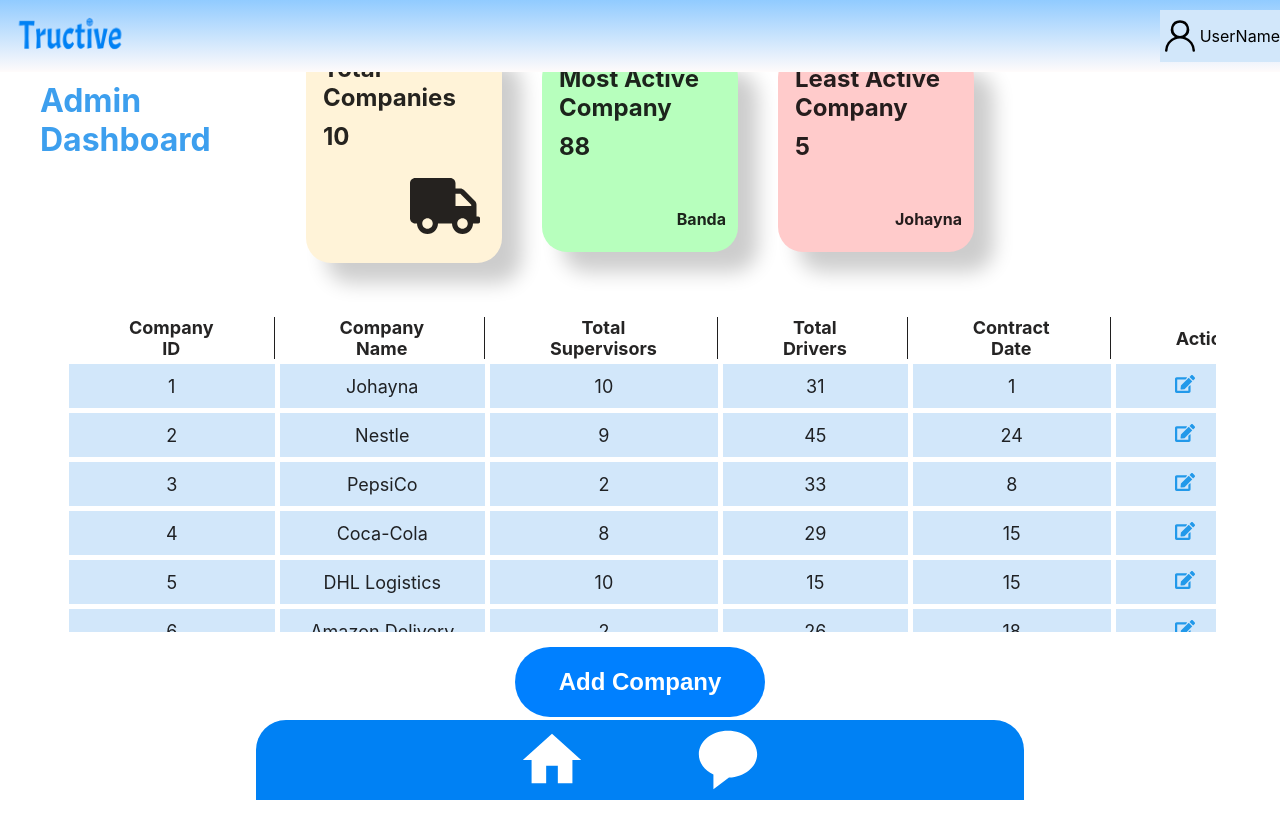
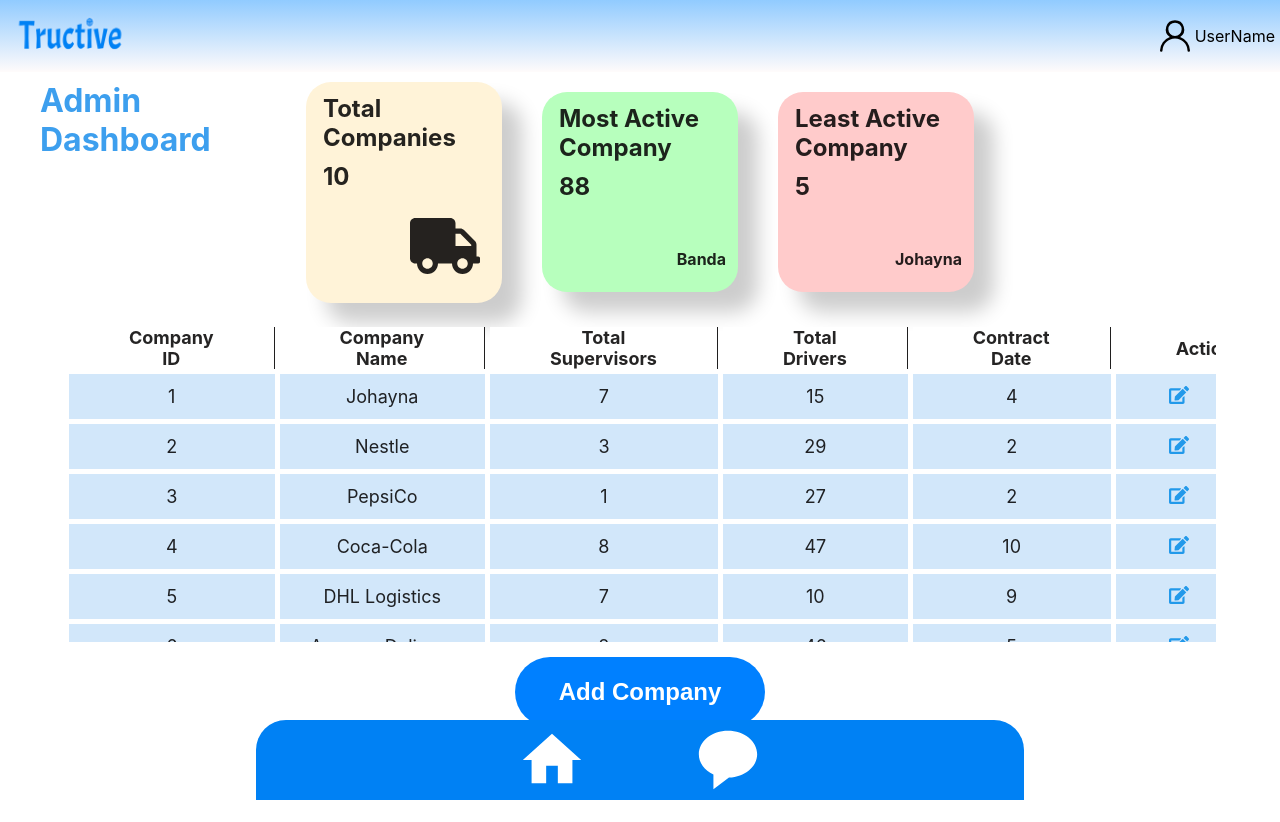
Before and after one commit to m7modfayez/tructive, a React (Vite) app: page /admin-dashboard in a window 1280 px wide. Built offline with nearby package versions, Linux system fonts and the light colour scheme.

Commit message:
creating editing company window with some style changes

```diff
--- a/src/App.css
+++ b/src/App.css
@@ -49,12 +49,13 @@
   height: 80px;
   height: 9vh;
   /* width: 100%; */
-  width: 100vw;
+  width: 99.vw;
   /* background-color: rgb(149, 151, 255); */
   background: linear-gradient(to bottom, #2f9eff, #fffbfb);
   background: linear-gradient(to bottom, #91cbff, #fffbfb);
 
   top: 0;
+  margin-bottom: 40px;
   display: flex;
   align-items: center;
   position:sticky;
@@ -71,12 +72,13 @@
 
 .user {
   margin-left: auto;
+  margin-right: 5px;
   display: flex;
   flex-direction:row;
   /* width: 10%; */
   /* max-width: 15vw; */
   /* padding-left: 20px; */
-  background-color: #D2E7FA;
+  /* background-color: #D2E7FA; */
   align-items: center;
   justify-content: center;
 }
@@ -150,7 +152,7 @@
   max-height: 30vh;
   align-items: center;
   justify-content: center;
-  margin: 0 auto;
+  margin: 0% auto 0;
   font-size: 1rem;
 }
 
@@ -195,13 +197,17 @@
 }
 
 .table-div{
-  margin: 80px auto 0;
+  margin: 50px auto 0;
   /* background-color: #0081F4; */
   width:fit-content;
   /* width: 80%; */
   max-width: 90%;
   overflow: hidden;
   justify-content: center;
+ }
+ .table-div button {
+  background-color: transparent;
+  border: none;
  }
 
 .driver-table {
--- a/src/App.tsx
+++ b/src/App.tsx
@@ -6,7 +6,8 @@
 import LoginPage from './assets/components/login/Login';
 import Dashboard from './assets/components/Dashboard';
 import AdminDashboard from './assets/components/admin-dashboard/AdminDashboard';
-import BaseActionsWindow from './assets/components/base-components/BaseActionsWindow';
+import AddingCompanyWindow from './assets/components/admin-dashboard/Admin-Actions/AddingCompanyWindow';
+import EditCompanyWindow from './assets/components/admin-dashboard/Admin-Actions/EditCompany';
 
 function App() {
 
@@ -35,7 +36,8 @@
 
         {/* Admin Dashboard with Nested Route */}
         <Route path="/admin-dashboard" element={<AdminDashboard />}>
-          <Route path="add-company" element={<BaseActionsWindow />} />
+          <Route path="add-company" element={<AddingCompanyWindow />} />
+          <Route path= "edit-company/:id" element={<EditCompanyWindow />} />
         </Route>
 
         {/* Supervisor Dashboard with Nested Route */}
--- a/src/assets/components/admin-dashboard/AdminDashBody.tsx
+++ b/src/assets/components/admin-dashboard/AdminDashBody.tsx
@@ -3,6 +3,7 @@
 // import ComapnyName from "../base-components/CompanyName";
 import CompaniesInfo from "./CompaniesInfo";
 import Table from "../base-components/Table";
+import CompaniesData from "./CompaniesData";
 import BaseButton from "../base-components/BaseButton";
 import { useNavigate } from "react-router-dom";
 import { Outlet } from "react-router-dom";
@@ -13,179 +14,300 @@
 const editIcon = <FaEdit size={20} style={{ cursor: "pointer", color: "#008ae6d6", margin: "0 15px" }}  />
 const deleteIcon = <RiDeleteBin6Fill size={20} style={{ cursor: "pointer", color: "#ff0505d6", margin: "0 15px" }} />
 
+// const navigateEditCompany = useNavigate();
+
+const handleEdit = (id: number) => {
+  console.log("Edit company ID:", id);
+  // navigateEditCompany("edit-company");
+};
+
+const handleDelete = (id: number) => {
+  console.log("Delete company ID:", id);
+};
 
 
-const companiesData = [
+// const companiesData = [
+//         {
+//           "Company ID": 1,
+//           "Company Name": "Johayna",
+//           "Total Supervisors": Math.floor(Math.random() * 10) + 1,
+//           "Total Drivers": Math.floor(Math.random() * 50) + 5,
+//           "Contract Date": Math.floor(Math.random() * 30) + 1,
+//           "Actions": (
+//             <>
+//               {editIcon}
+//               {deleteIcon}
+//             </>
+//           ),
+//         },
+//         {
+//           "Company ID": 2,
+//           "Company Name": "Nestle",
+//           "Total Supervisors": Math.floor(Math.random() * 10) + 1,
+//           "Total Drivers": Math.floor(Math.random() * 50) + 5,
+//           "Contract Date": Math.floor(Math.random() * 30) + 1,
+//           "Actions": (
+//             <>
+//               {editIcon}
+//               {deleteIcon}
+//             </>
+//           ),
+//         },
+//         {
+//           "Company ID": 3,
+//           "Company Name": "PepsiCo",
+//           "Total Supervisors": Math.floor(Math.random() * 10) + 1,
+//           "Total Drivers": Math.floor(Math.random() * 50) + 5,
+//           "Contract Date": Math.floor(Math.random() * 30) + 1,
+//           "Actions": (
+//             <>
+//               {editIcon}
+//               {deleteIcon}
+//             </>
+//           ),
+//         },
+//         {
+//           "Company ID": 4,
+//           "Company Name": "Coca-Cola",
+//           "Total Supervisors": Math.floor(Math.random() * 10) + 1,
+//           "Total Drivers": Math.floor(Math.random() * 50) + 5,
+//           "Contract Date": Math.floor(Math.random() * 30) + 1,
+//           "Actions": (
+//             <>
+//               {editIcon}
+//               {deleteIcon}
+//             </>
+//           ),
+//         },
+//         {
+//           "Company ID": 5,
+//           "Company Name": "DHL Logistics",
+//           "Total Supervisors": Math.floor(Math.random() * 10) + 1,
+//           "Total Drivers": Math.floor(Math.random() * 50) + 5,
+//           "Contract Date": Math.floor(Math.random() * 30) + 1,
+//           "Actions": (
+//             <>
+//               {editIcon}
+//               {deleteIcon}
+//             </>
+//           ),
+//         },
+//         {
+//           "Company ID": 6,
+//           "Company Name": "Amazon Delivery",
+//           "Total Supervisors": Math.floor(Math.random() * 10) + 1,
+//           "Total Drivers": Math.floor(Math.random() * 50) + 5,
+//           "Contract Date": Math.floor(Math.random() * 30) + 1,
+//           "Actions": (
+//             <>
+//               {editIcon}
+//               {deleteIcon}
+//             </>
+//           ),
+//         },
+//         {
+//           "Company ID": 7,
+//           "Company Name": "Aramex",
+//           "Total Supervisors": Math.floor(Math.random() * 10) + 1,
+//           "Total Drivers": Math.floor(Math.random() * 50) + 5,
+//           "Contract Date": Math.floor(Math.random() * 30) + 1,
+//           "Actions": (
+//             <>
+//               {editIcon}
+//               {deleteIcon}
+//             </>
+//           ),
+//         },
+//         {
+//           "Company ID": 8,
+//           "Company Name": "FedEx",
+//           "Total Supervisors": Math.floor(Math.random() * 10) + 1,
+//           "Total Drivers": Math.floor(Math.random() * 50) + 5,
+//           "Contract Date": Math.floor(Math.random() * 30) + 1,
+//           "Actions": (
+//             <>
+//               {editIcon}
+//               {deleteIcon}
+//             </>
+//           ),
+//         },
+//         {
+//           "Company ID": 9,
+//           "Company Name": "Nestle",
+//           "Total Supervisors": Math.floor(Math.random() * 10) + 1,
+//           "Total Drivers": Math.floor(Math.random() * 50) + 5,
+//           "Contract Date": Math.floor(Math.random() * 30) + 1,
+//           "Actions": (
+//             <>
+//               {editIcon}
+//               {deleteIcon}
+//             </>
+//           ),
+//         },
+//         {
+//           "Company ID": 10,
+//           "Company Name": "Amazon Delivery",
+//           "Total Supervisors": Math.floor(Math.random() * 10) + 1,
+//           "Total Drivers": Math.floor(Math.random() * 50) + 5,
+//           "Contract Date": Math.floor(Math.random() * 30) + 1,
+//           "Actions": (
+//             <>
+//               {editIcon}
+//               {deleteIcon}
+//             </>
+//           ),
+//         },
+//         {
+//           "Company ID": 11,
+//           "Company Name": "Nestle",
+//           "Total Supervisors": Math.floor(Math.random() * 10) + 1,
+//           "Total Drivers": Math.floor(Math.random() * 50) + 5,
+//           "Contract Date": Math.floor(Math.random() * 30) + 1,
+//           "Actions": (
+//             <>
+//               {editIcon}
+//               {deleteIcon}
+//             </>
+//           ),
+//         },
+//         {
+//           "Company ID": 8,
+//           "Company Name": "FedEx",
+//           "Total Supervisors": Math.floor(Math.random() * 10) + 1,
+//           "Total Drivers": Math.floor(Math.random() * 50) + 5,
+//           "Contract Date": Math.floor(Math.random() * 30) + 1,
+//           "Actions": (
+//             <>
+//               {editIcon}
+//               {deleteIcon}
+//             </>
+//           ),
+//         },
+//         {
+//           "Company ID": 8,
+//           "Company Name": "Amazon Delivery",
+//           "Total Supervisors": Math.floor(Math.random() * 10) + 1,
+//           "Total Drivers": Math.floor(Math.random() * 50) + 5,
+//           "Contract Date": Math.floor(Math.random() * 30) + 1,
+//           "Actions": (
+//             <>
+//               {editIcon}
+//               {deleteIcon}
+//             </>
+//           ),
+//         },
+//       ];
+
+const companies = [
   {
-          "Company ID": 1,
-          "Company Name": "Johayna",
+    id: 1,
+    name: "Johayna",
+    totalSupervisors: 6,
+    totalDrivers: 32,
+    contractDate: "2023-05-12",
+  },
+  {
+    id: 2,
+    name: "Nestle",
+    totalSupervisors: 4,
+    totalDrivers: 27,
+    contractDate: "2022-09-03",
+  },
+  {
+    id: 3,
+    name: "PepsiCo",
+    totalSupervisors: 8,
+    totalDrivers: 41,
+    contractDate: "2024-01-18",
+  },
+  {
+    id: 4,
+    name: "Coca-Cola",
+    totalSupervisors: 5,
+    totalDrivers: 38,
+    contractDate: "2023-08-25",
+  },
+  {
+    id: 5,
+    name: "DHL Logistics",
+    totalSupervisors: 7,
+    totalDrivers: 49,
+    contractDate: "2022-12-10",
+  },
+  {
+    id: 6,
+    name: "Amazon Delivery",
+    totalSupervisors: 9,
+    totalDrivers: 44,
+    contractDate: "2023-10-05",
+  },
+  {
+    id: 7,
+    name: "Aramex",
+    totalSupervisors: 6,
+    totalDrivers: 36,
+    contractDate: "2024-02-14",
+  },
+  {
+    id: 8,
+    name: "FedEx",
+    totalSupervisors: 3,
+    totalDrivers: 28,
+    contractDate: "2022-11-07",
+  },
+  {
+    id: 9,
+    name: "Nestle",
+    totalSupervisors: 5,
+    totalDrivers: 33,
+    contractDate: "2023-04-22",
+  },
+  {
+    id: 10,
+    name: "Amazon Delivery",
+    totalSupervisors: 8,
+    totalDrivers: 47,
+    contractDate: "2024-03-29",
+  },
+  {
+    id: 11,
+    name: "Nestle",
+    totalSupervisors: 4,
+    totalDrivers: 30,
+    contractDate: "2023-06-15",
+  },
+  {
+    id: 12,
+    name: "FedEx",
+    totalSupervisors: 2,
+    totalDrivers: 22,
+    contractDate: "2022-08-19",
+  },
+  {
+    id: 13,
+    name: "Amazon Delivery",
+    totalSupervisors: 7,
+    totalDrivers: 35,
+    contractDate: "2023-07-08",
+  },
+];
+
+
+  const companiesData = companies.map((company) => ({
+  "Company ID": company.id,
+  "Company Name": company.name,
   "Total Supervisors": Math.floor(Math.random() * 10) + 1,
   "Total Drivers": Math.floor(Math.random() * 50) + 5,
   "Contract Date": Math.floor(Math.random() * 30) + 1,
   "Actions": (
     <>
-              {editIcon}
-              {deleteIcon}
+      <button onClick={() => handleEdit(company.id)}>{editIcon}</button>
+      <button onClick={() => handleDelete(company.id)}>{deleteIcon}</button>
     </>
   ),
-        },
-        {
-          "Company ID": 2,
-          "Company Name": "Nestle",
-          "Total Supervisors": Math.floor(Math.random() * 10) + 1,
-          "Total Drivers": Math.floor(Math.random() * 50) + 5,
-          "Contract Date": Math.floor(Math.random() * 30) + 1,
-          "Actions": (
-            <>
-              {editIcon}
-              {deleteIcon}
-            </>
-          ),
-        },
-        {
-          "Company ID": 3,
-          "Company Name": "PepsiCo",
-          "Total Supervisors": Math.floor(Math.random() * 10) + 1,
-          "Total Drivers": Math.floor(Math.random() * 50) + 5,
-          "Contract Date": Math.floor(Math.random() * 30) + 1,
-          "Actions": (
-            <>
-              {editIcon}
-              {deleteIcon}
-            </>
-          ),
-        },
-        {
-          "Company ID": 4,
-          "Company Name": "Coca-Cola",
-          "Total Supervisors": Math.floor(Math.random() * 10) + 1,
-          "Total Drivers": Math.floor(Math.random() * 50) + 5,
-          "Contract Date": Math.floor(Math.random() * 30) + 1,
-          "Actions": (
-            <>
-              {editIcon}
-              {deleteIcon}
-            </>
-          ),
-        },
-        {
-          "Company ID": 5,
-          "Company Name": "DHL Logistics",
-          "Total Supervisors": Math.floor(Math.random() * 10) + 1,
-          "Total Drivers": Math.floor(Math.random() * 50) + 5,
-          "Contract Date": Math.floor(Math.random() * 30) + 1,
-          "Actions": (
-            <>
-              {editIcon}
-              {deleteIcon}
-            </>
-          ),
-        },
-        {
-          "Company ID": 6,
-          "Company Name": "Amazon Delivery",
-          "Total Supervisors": Math.floor(Math.random() * 10) + 1,
-          "Total Drivers": Math.floor(Math.random() * 50) + 5,
-          "Contract Date": Math.floor(Math.random() * 30) + 1,
-          "Actions": (
-            <>
-              {editIcon}
-              {deleteIcon}
-            </>
-          ),
-        },
-        {
-          "Company ID": 7,
-          "Company Name": "Aramex",
-          "Total Supervisors": Math.floor(Math.random() * 10) + 1,
-          "Total Drivers": Math.floor(Math.random() * 50) + 5,
-          "Contract Date": Math.floor(Math.random() * 30) + 1,
-          "Actions": (
-            <>
-              {editIcon}
-              {deleteIcon}
-            </>
-          ),
-        },
-        {
-          "Company ID": 8,
-          "Company Name": "FedEx",
-          "Total Supervisors": Math.floor(Math.random() * 10) + 1,
-          "Total Drivers": Math.floor(Math.random() * 50) + 5,
-          "Contract Date": Math.floor(Math.random() * 30) + 1,
-          "Actions": (
-            <>
-              {editIcon}
-              {deleteIcon}
-            </>
-          ),
-        },
-        {
-          "Company ID": 9,
-          "Company Name": "Nestle",
-          "Total Supervisors": Math.floor(Math.random() * 10) + 1,
-          "Total Drivers": Math.floor(Math.random() * 50) + 5,
-          "Contract Date": Math.floor(Math.random() * 30) + 1,
-          "Actions": (
-            <>
-              {editIcon}
-              {deleteIcon}
-            </>
-          ),
-        },
-        {
-          "Company ID": 10,
-          "Company Name": "Amazon Delivery",
-          "Total Supervisors": Math.floor(Math.random() * 10) + 1,
-          "Total Drivers": Math.floor(Math.random() * 50) + 5,
-          "Contract Date": Math.floor(Math.random() * 30) + 1,
-          "Actions": (
-            <>
-              {editIcon}
-              {deleteIcon}
-            </>
-          ),
-        },
-        {
-          "Company ID": 11,
-          "Company Name": "Nestle",
-          "Total Supervisors": Math.floor(Math.random() * 10) + 1,
-          "Total Drivers": Math.floor(Math.random() * 50) + 5,
-          "Contract Date": Math.floor(Math.random() * 30) + 1,
-          "Actions": (
-            <>
-              {editIcon}
-              {deleteIcon}
-            </>
-          ),
-        },
-        {
-          "Company ID": 8,
-          "Company Name": "FedEx",
-          "Total Supervisors": Math.floor(Math.random() * 10) + 1,
-          "Total Drivers": Math.floor(Math.random() * 50) + 5,
-          "Contract Date": Math.floor(Math.random() * 30) + 1,
-          "Actions": (
-            <>
-              {editIcon}
-              {deleteIcon}
-            </>
-          ),
-        },
-        {
-          "Company ID": 8,
-          "Company Name": "Amazon Delivery",
-          "Total Supervisors": Math.floor(Math.random() * 10) + 1,
-          "Total Drivers": Math.floor(Math.random() * 50) + 5,
-          "Contract Date": Math.floor(Math.random() * 30) + 1,
-          "Actions": (
-            <>
-              {editIcon}
-              {deleteIcon}
-            </>
-          ),
-        },
-      ];
+}));
+
+
 
 
 function AdminDashBody() {
@@ -194,11 +316,35 @@
 
     }
 
-    const navigateAddCompany = useNavigate();
+    const navigate = useNavigate();
 
     const addCompanyOnClick = () => {
-      navigateAddCompany("add-company");
+      navigate("add-company");
     }
+
+
+    const handleEdit = (id: number) => {
+      console.log("Edit company ID:", id);
+      navigate(`edit-company/${id}`);
+    };
+
+    const handleDelete = (id: number) => {
+      console.log("Delete company ID:", id);
+    };
+
+    const companiesData = companies.map((company) => ({
+      "Company ID": company.id,
+      "Company Name": company.name,
+      "Total Supervisors": Math.floor(Math.random() * 10) + 1,
+      "Total Drivers": Math.floor(Math.random() * 50) + 5,
+      "Contract Date": Math.floor(Math.random() * 30) + 1,
+      "Actions": (
+        <>
+          <button onClick={() => handleEdit(company.id)}>{editIcon}</button>
+          <button onClick={() => handleDelete(company.id)}>{deleteIcon}</button>
+        </>
+      ),
+    }));
 
     return(
         <>
@@ -209,21 +355,14 @@
                 <h1>Company Name</h1>
         </div> */}
 
-        {/* company name */}
-        {/* <div style={{ width: "fit-content", margin: "-30px auto 0"}}>
-           <ComapnyName companyName="Johayna" />
-        </div> */}
-
-        {/* <DriverInfo onChildClick={companyHandleOnClick} /> */}
-
         <CompaniesInfo onTotalCompaniesClick={companyHandleOnClick} />
 
         <Table headers={companiesHeaders} data={companiesData} className="companies-table" />
         <div style={{ margin: "10px auto 0px auto", backgroundColor: "", width: "fit-content" }}>
         <BaseButton name="Add Company" className="admin-adding-button" baseButtonOnClick={addCompanyOnClick} />
+        </div>
+
         <Outlet />
-
-        </div>
         </div>
         {/* <DriverTable /> */}
         </>
--- /dev/null
+++ b/src/assets/components/admin-dashboard/CompaniesData.tsx
@@ -0,0 +1,136 @@
+import { useNavigate } from "react-router-dom";
+import { RiDeleteBin6Fill } from "react-icons/ri";
+import { FaEdit } from "react-icons/fa";
+
+const companies = [
+    {
+      id: 1,
+      name: "Johayna",
+      totalSupervisors: 6,
+      totalDrivers: 32,
+      contractDate: "2023-05-12",
+    },
+    {
+      id: 2,
+      name: "Nestle",
+      totalSupervisors: 4,
+      totalDrivers: 27,
+      contractDate: "2022-09-03",
+    },
+    {
+      id: 3,
+      name: "PepsiCo",
+      totalSupervisors: 8,
+      totalDrivers: 41,
+      contractDate: "2024-01-18",
+    },
+    {
+      id: 4,
+      name: "Coca-Cola",
+      totalSupervisors: 5,
+      totalDrivers: 38,
+      contractDate: "2023-08-25",
+    },
+    {
+      id: 5,
+      name: "DHL Logistics",
+      totalSupervisors: 7,
+      totalDrivers: 49,
+      contractDate: "2022-12-10",
+    },
+    {
+      id: 6,
+      name: "Amazon Delivery",
+      totalSupervisors: 9,
+      totalDrivers: 44,
+      contractDate: "2023-10-05",
+    },
+    {
+      id: 7,
+      name: "Aramex",
+      totalSupervisors: 6,
+      totalDrivers: 36,
+      contractDate: "2024-02-14",
+    },
+    {
+      id: 8,
+      name: "FedEx",
+      totalSupervisors: 3,
+      totalDrivers: 28,
+      contractDate: "2022-11-07",
+    },
+    {
+      id: 9,
+      name: "Nestle",
+      totalSupervisors: 5,
+      totalDrivers: 33,
+      contractDate: "2023-04-22",
+    },
+    {
+      id: 10,
+      name: "Amazon Delivery",
+      totalSupervisors: 8,
+      totalDrivers: 47,
+      contractDate: "2024-03-29",
+    },
+    {
+      id: 11,
+      name: "Nestle",
+      totalSupervisors: 4,
+      totalDrivers: 30,
+      contractDate: "2023-06-15",
+    },
+    {
+      id: 12,
+      name: "FedEx",
+      totalSupervisors: 2,
+      totalDrivers: 22,
+      contractDate: "2022-08-19",
+    },
+    {
+      id: 13,
+      name: "Amazon Delivery",
+      totalSupervisors: 7,
+      totalDrivers: 35,
+      contractDate: "2023-07-08",
+    },
+  ];
+
+function CompaniesData() {
+  const navigate = useNavigate();
+
+  const editIcon = <FaEdit size={20} style={{ cursor: "pointer", color: "#008ae6d6", margin: "0 15px" }} />;
+  const deleteIcon = <RiDeleteBin6Fill size={20} style={{ cursor: "pointer", color: "#ff0505d6", margin: "0 15px" }} />;
+
+  const handleEdit = (id: number) => {
+    console.log("Edit company ID:", id);
+    navigate("/edit-company");
+  };
+
+  const handleDelete = (id: number) => {
+    console.log("Delete company ID:", id);
+  };
+
+  const companiesData = companies.map((company) => ({
+    "Company ID": company.id,
+    "Company Name": company.name,
+    "Total Supervisors": company.totalSupervisors,
+    "Total Drivers": company.totalDrivers,
+    "Contract Date": company.contractDate,
+    "Actions": (
+      <>
+        <button onClick={() => handleEdit(company.id)}>{editIcon}</button>
+        <button onClick={() => handleDelete(company.id)}>{deleteIcon}</button>
+      </>
+    ),
+  }));
+
+  return (
+    <>
+      {/* Render however you'd like */}
+      {JSON.stringify(companiesData)}
+    </>
+  );
+}
+
+export default CompaniesData;
--- a/src/assets/components/base-components/Table.tsx
+++ b/src/assets/components/base-components/Table.tsx
@@ -2,6 +2,7 @@
 type TableProps = {
     headers: string[];
     data: Array<Record<string, any>>;
+    // data: any;
     className?: string;
   };
 
```
Also changed, not shown: src/assets/components/admin-dashboard/Admin-Actions/AddingCompanyWindow.tsx (renamed from src/assets/components/base-components/BaseActionsWindow.tsx, +4 -4 lines), src/assets/components/admin-dashboard/Admin-Actions/EditCompany.tsx (added, +58 -0 lines). Lines whose indentation alone changed are shown as unchanged.
